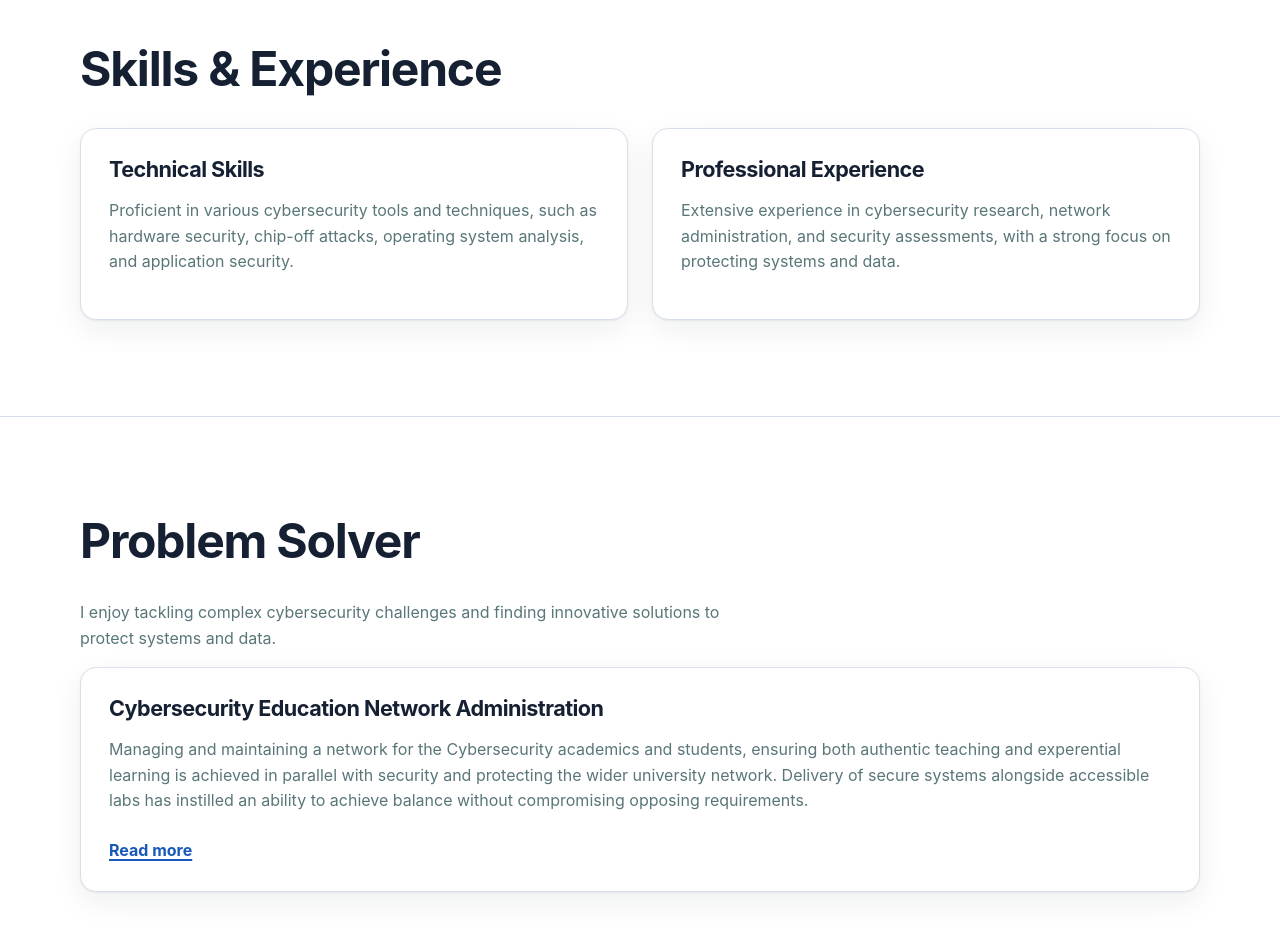
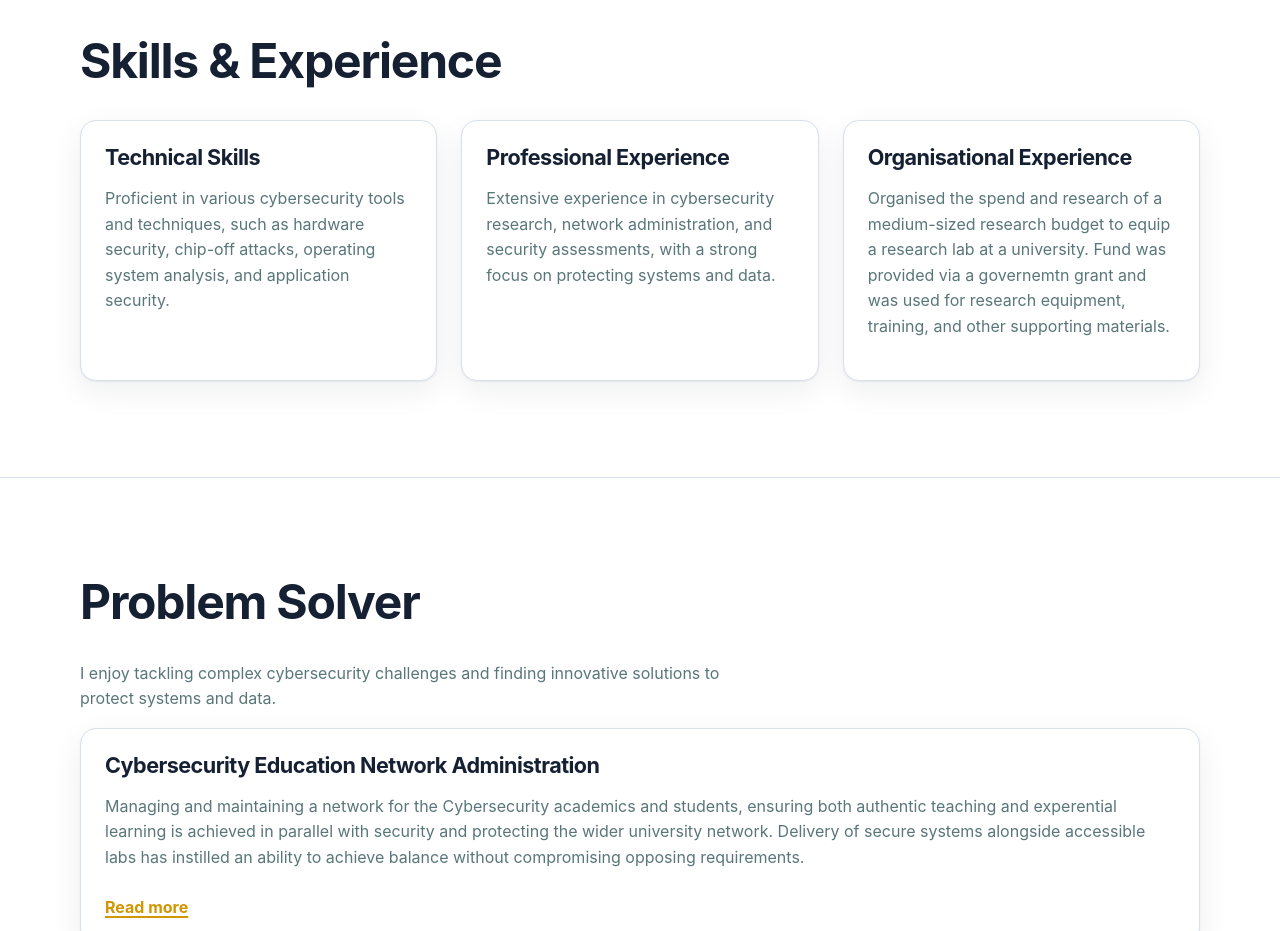
Before and after one commit to tomisee/quantom, a website: page public/index.html in a window 1280 px wide. Shown: the part 1100-2031 px from the top of the page. Drawn offline with Linux system fonts and the light colour scheme.

Commit message:
made some slight changes to layout, also added a third card to experience and skills

```diff
--- a/public/assets/styles.css
+++ b/public/assets/styles.css
@@ -20,8 +20,8 @@
     --colour-muted: #597679;
     --colour-border: #d8e0ea;
 
-    --colour-accent: #1858b8;
-    --colour-accent-strong: #10458f;
+    --colour-accent: rgb(209, 150, 0);
+    --colour-accent-strong: rgb(224, 146, 0);
     --colour-accent-soft: #e8f0fd;
 
     --radius-small: 0..5rem;
@@ -269,7 +269,7 @@ button:focus-visible {
 }
 
 .card {
-    padding: 1.75rem;
+    padding: 1.5rem;
 
     border: 1px solid var(--colour-border);
     border-radius: var(--radius-large);
--- a/public/index.html
+++ b/public/index.html
@@ -95,6 +95,12 @@
                             assessments, with a strong focus on protecting systems and data.
                         </p>
                     </article>
+                    <article class="card">
+                        <h3>Organisational Experience</h3>
+                        <p>
+                            Organised the spend and research of a medium-sized research budget to equip a research lab at a university. Fund was provided via a governemtn grant and was used for research equipment, training, and other supporting materials.
+                        </p>
+                    </article>
                 </div>
             </div>
         </section>
```
